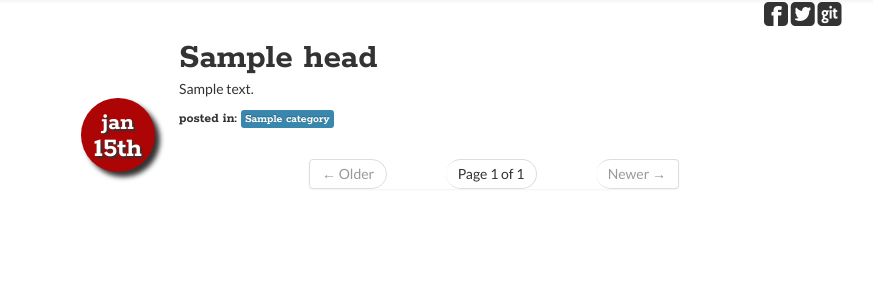
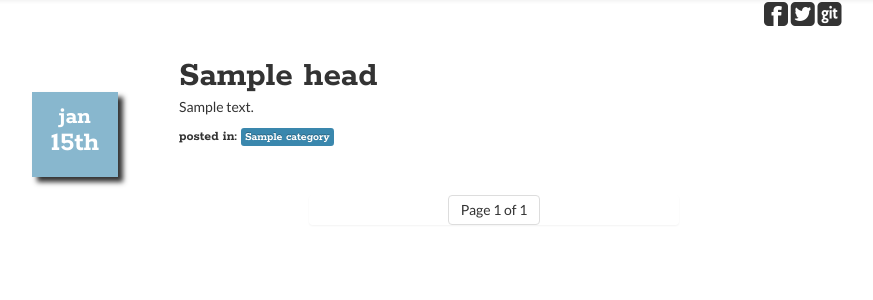
Before and after one commit to aidianholder/azh-personal-site, a Django app: template templates/blog/entry_index.html in a window 1280 px wide. Shown: the part 42-342 px from the top of the page, without its empty margins (176-1049 px from the left). Run offline with Django 3.2, Linux system fonts and the light colour scheme; the template is opened without the code that fills it: most values are stand-ins (such as "Sample title", 1, 10 or a date in 2020); some libraries are stand-ins or nearby versions.

Commit message:
updated style.css, minor changes

```diff
--- a/blog/static/css/style.css
+++ b/blog/static/css/style.css
@@ -1,4 +1,14 @@
-.post-heading {font-family:'Rokkitt', serif;}
+
+.blog-post
+  {
+    margin:2em 0;
+  }
+
+.post-heading
+  {
+    font-family:'Rokkitt', serif;
+
+  }
 
   hgroup.post-heading h2 {margin-bottom: 0; font-weight:'700'; font-size: 36px; }
 
@@ -8,19 +18,22 @@
 
   hgroup.post-heading h3 {
     position: absolute;
-    top:2em; left:-4em;
+    top:1em; left:-6em;
     line-height: 26px;
-    width:3em; height: 2em;
-    border-radius: 50%;
+    width:3.5em; height: 2.5em;
+    /*border-radius: 50%; */
     text-align: center;
+    font-weight: 700;
     padding: 0.5em 0;
-    background:#AD0505;
+    background:#3A87AD;
+    background: rgba(58, 135, 173, 0.6); /*#AD0505;*/
     color: #ffffff;
+    /*opacity: 0.5;*/
     -moz-box-shadow: 5px 5px 5px #333;
     -webkit-box-shadow: 5px 5px 5px #333;
     -o-box-shadow: 5px 5px 5px #333;
     box-shadow: 5px 5px 5px #333;
-    text-shadow: 2px 2px 2px #333;
+    /*text-shadow: 2px 2px 2px #333;*/
   }
 
   hgroup.post-heading h3 span {display:block; font-size:28px;}
--- a/templates/blog/entry_index.html
+++ b/templates/blog/entry_index.html
@@ -43,27 +43,29 @@
 	    <section class="pagination">
 			<!--<span class="step-links">-->
 			<ul class="pager">
-				{% if entry_list.has_previous %}
+				{% if entry_list.has_next %}
+
 					<li class="previous">
-				{% else %}
-					<li class="previous disabled">
-				{% endif %}
 					<a href="?page={{entry_list.previous_page_number}}">
+
+
 						<!--<img src="{{ STATIC_URL }}img/prev.png" class="arrows" alt="previous" />-->
 						&larr; Older</a>
 					</li>
+				{% endif %}
+
 					<li id="page-number">
 						<span>Page {{ entry_list.number }} of {{entry_list.paginator.num_pages}}</span>
 					</li>
-				{% if entry_list.has_next %}
+
+				{% if entry_list.has_previous %}
 					<li class="next">
-				{% else %}
-					<li class="next disabled">
-				{% endif %}
+
 					<a href="?page={{entry_list.next_page_number}}" class="">Newer &rarr;
 						<!--<img src="{{ STATIC_URL }}img/next.png" class="arrows" alt="next" />-->
 					</a>
 					</li>
+				{% endif %}
 
 			</ul>
 		</section>
```
